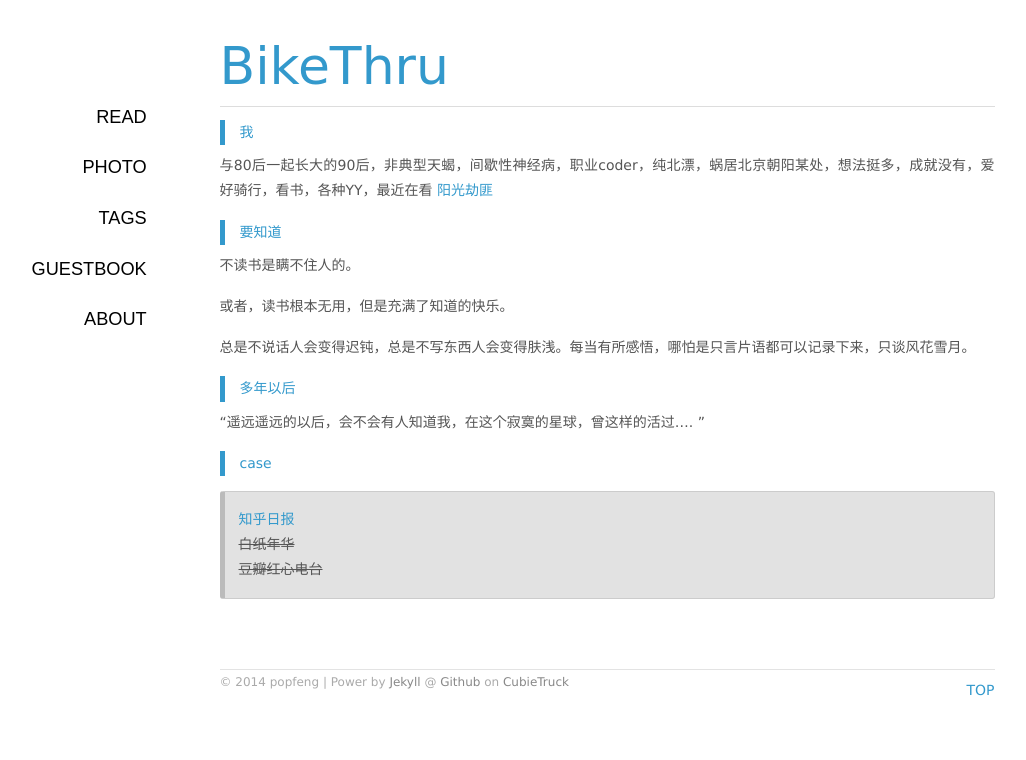
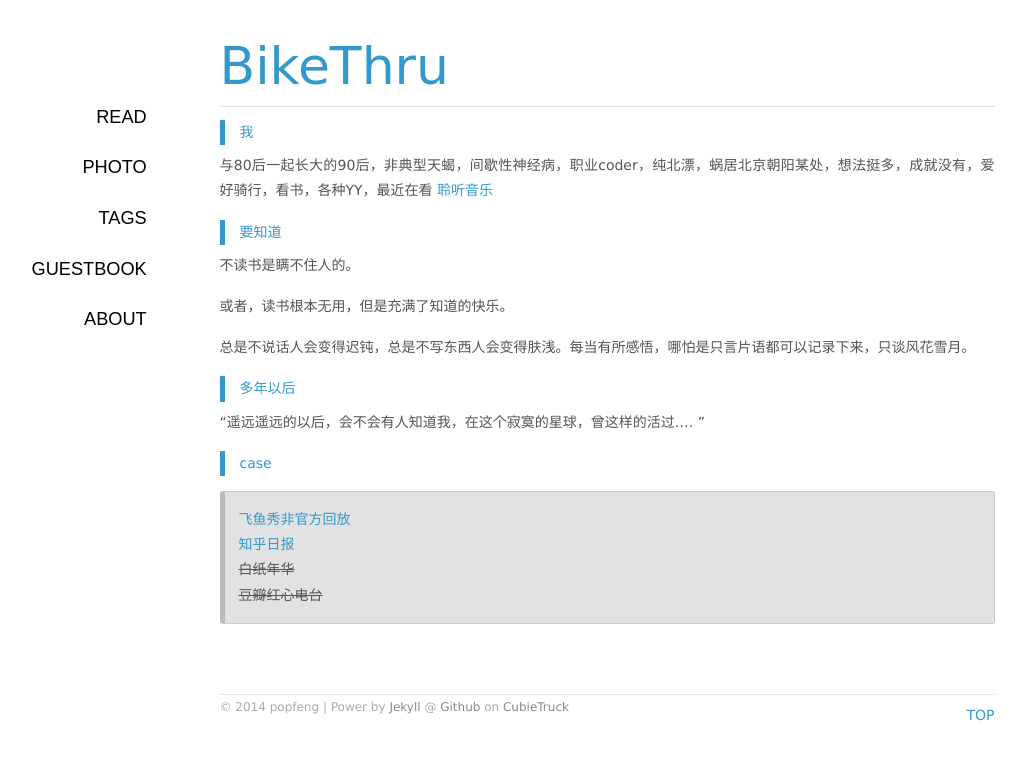
Before and after one commit to bikekoala/bikethru.com, a Jekyll site: the page built from about.md, in a window 1280 px wide. Shown: the top 760 px of the page, without its empty margins (33-1059 px from the left). Built offline with Jekyll 4.4.1, drawn with Linux system fonts in a browser that asks for light colours; some web fonts are replaced; Markdown is read by kramdown in place of the engine named in the settings.

Commit message:
Update: 添加case

```diff
--- a/about.md
+++ b/about.md
@@ -5,7 +5,7 @@ layout: page
 
 #### 我
 
-与80后一起长大的90后，非典型天蝎，间歇性神经病，职业coder，纯北漂，蜗居北京朝阳某处，想法挺多，成就没有，爱好骑行，看书，各种YY，最近在看 [阳光劫匪][1]
+与80后一起长大的90后，非典型天蝎，间歇性神经病，职业coder，纯北漂，蜗居北京朝阳某处，想法挺多，成就没有，爱好骑行，看书，各种YY，最近在看 [聆听音乐][1]
 
 #### 要知道
 
@@ -22,10 +22,13 @@ layout: page
 #### case
 
 >
+[飞鱼秀非官方回放][3]
 [知乎日报][2]
 ~~白纸年华~~
 ~~豆瓣红心电台~~
 
-[1]: http://book.douban.com/subject/25737793
+[1]: http://book.douban.com/subject/10590165/
 
 [2]: http://daily.bikethru.com
+
+[3]: http://zaoaoaoaoao.com
```
